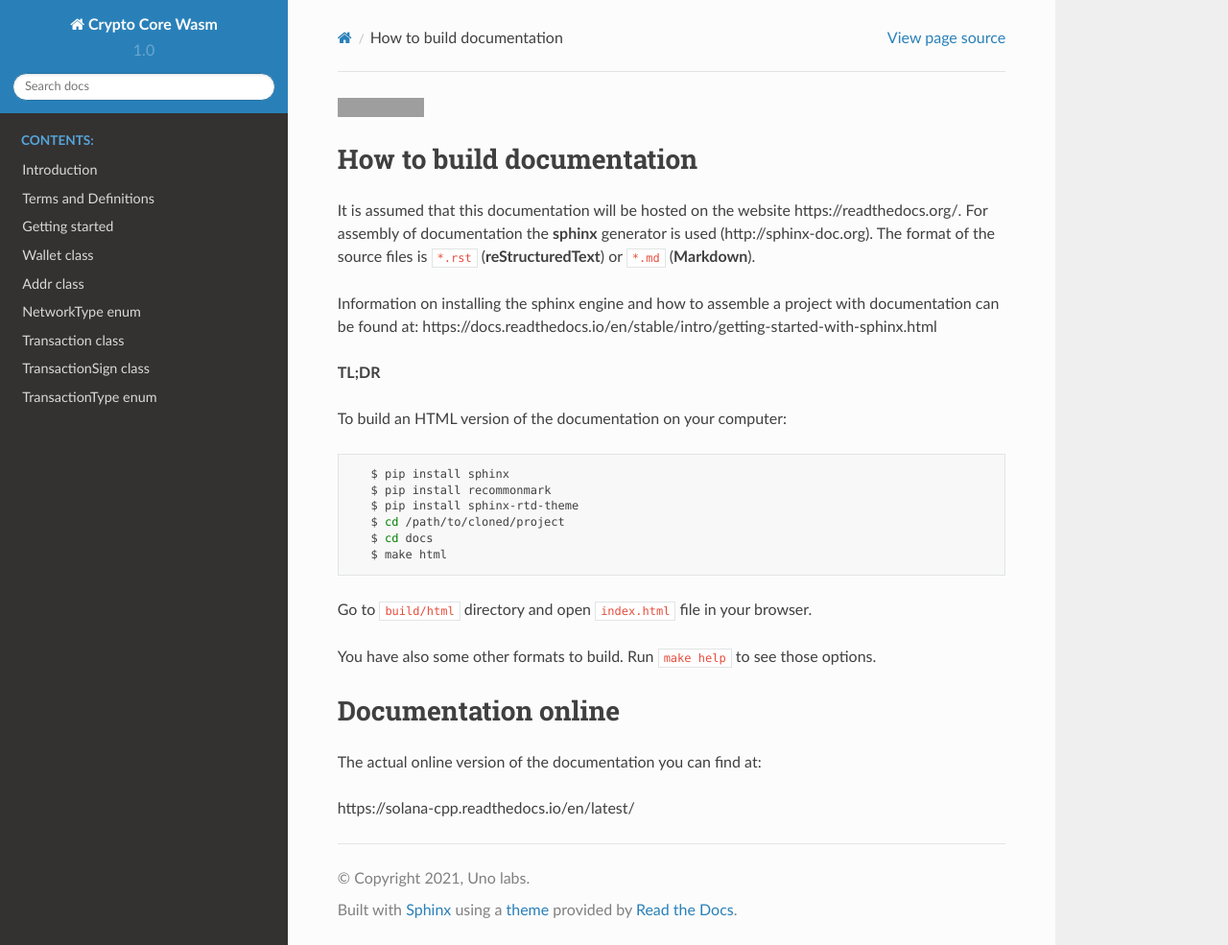
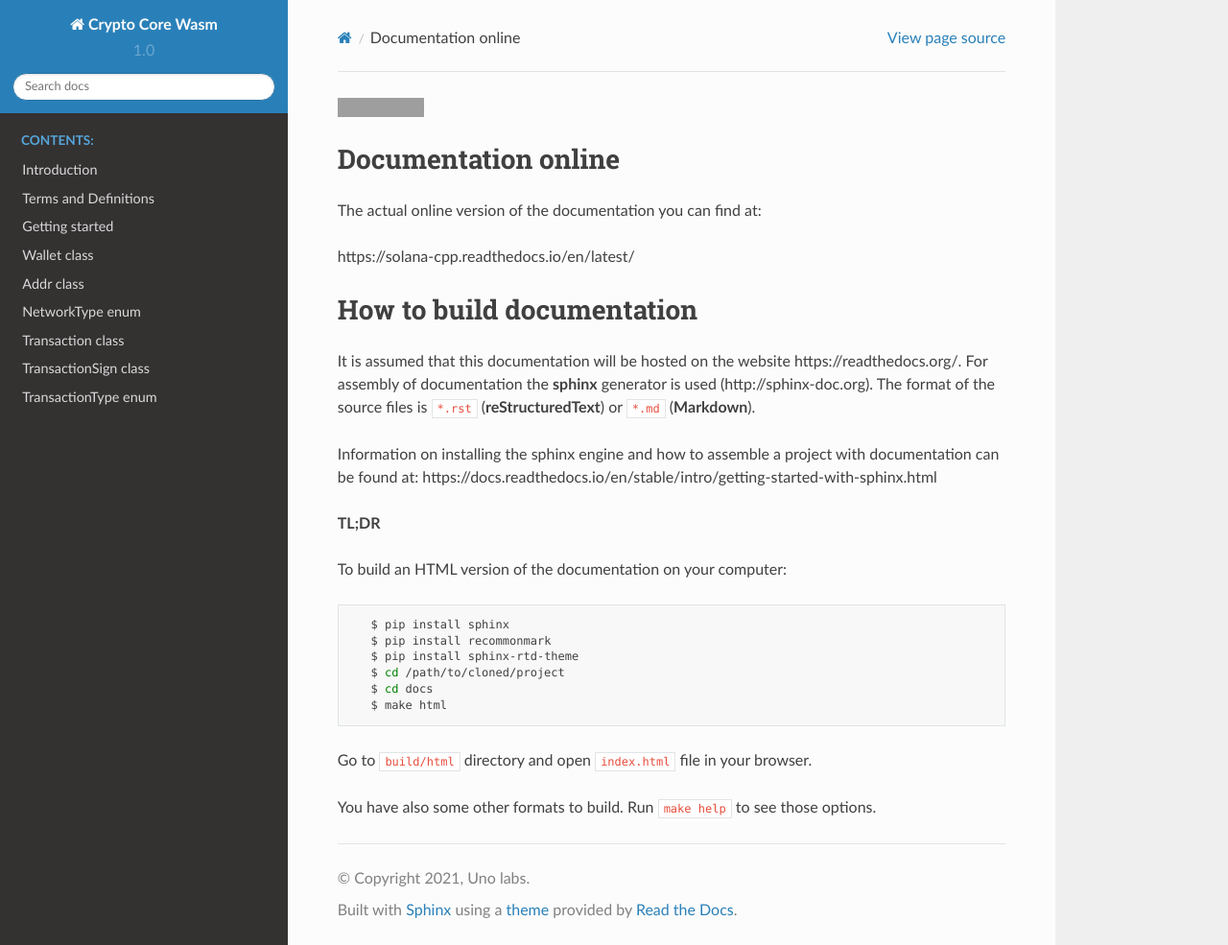
Before and after one commit to ITBear/SolanaCPP, a Sphinx documentation site: the page built from Doc/README.md, in a window 1280 px wide and 985 px high. Shown: the whole window at 96% size. Built offline with Sphinx 7.4.7 and the Read the Docs theme 2.0.0, drawn with Linux system fonts in a browser that asks for light colours; some of the changed lines change nothing that is shown; grey boxes are pictures that could not be loaded.

Commit message:
Update README.md

```diff
--- a/Doc/README.md
+++ b/Doc/README.md
@@ -1,4 +1,10 @@
 [![Documentation Status](https://readthedocs.org/projects/solana-cpp/badge/?version=latest)](https://solana-cpp.readthedocs.io/en/latest/?badge=latest)
+
+# Documentation online
+
+The actual online version of the documentation you can find at:
+
+https://solana-cpp.readthedocs.io/en/latest/
 
 # How to build documentation
 
@@ -26,10 +32,3 @@ To build an HTML version of the documentation on your computer:
 Go to `build/html` directory and open `index.html` file in your browser.
 
 You have also some other formats to build. Run `make help` to see those options.
-
-
-# Documentation online
-
-The actual online version of the documentation you can find at:
-
-https://solana-cpp.readthedocs.io/en/latest/
```
